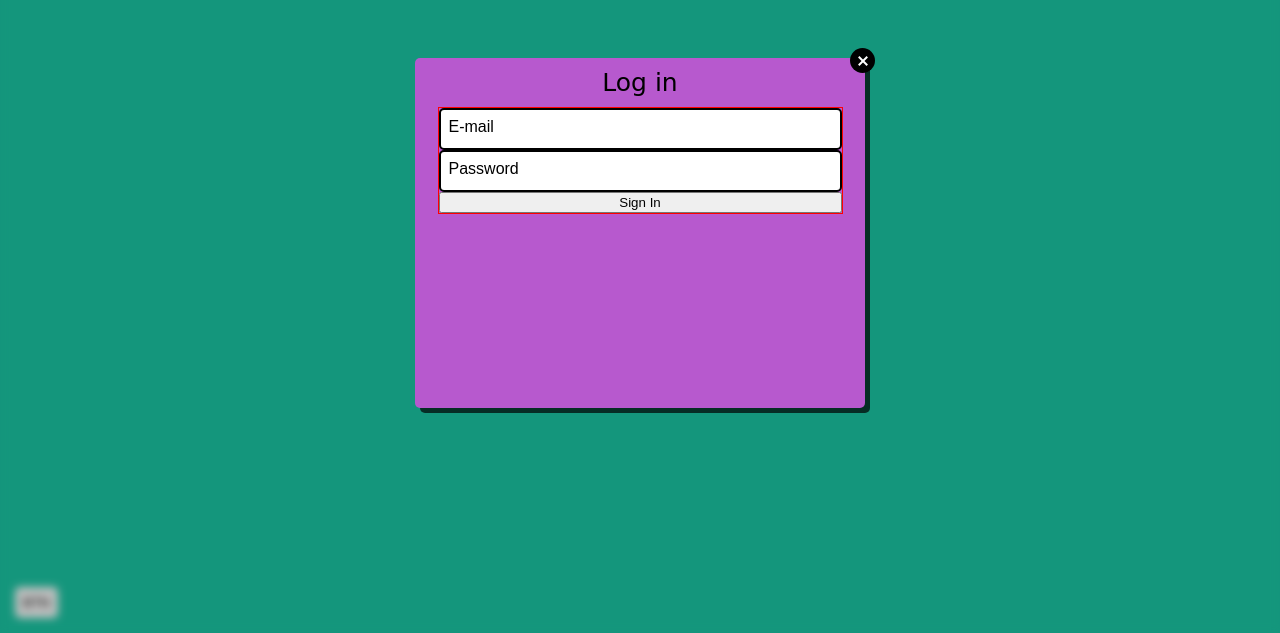
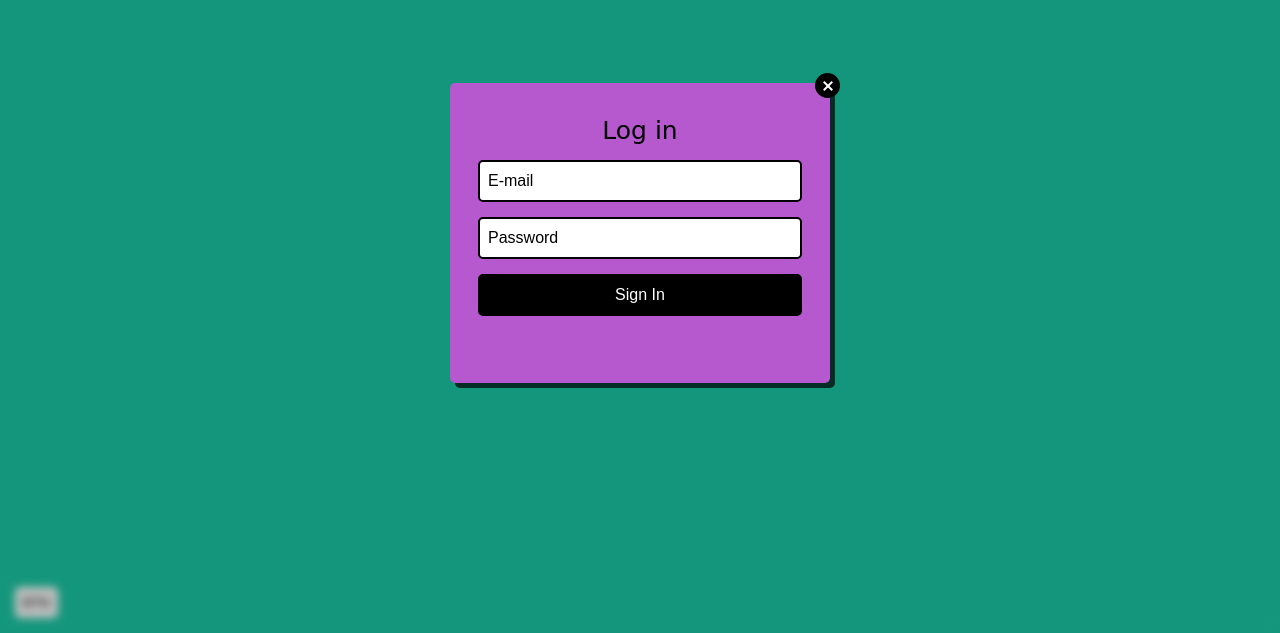
Before and after one commit to jesusrmz19/TodoListApp, a website built with Parcel: page index.html in a window 1280 px wide. Both pictures are taken after a click on the button "Login". Shown: the part 167-800 px from the top of the page. Built offline with nearby package versions, Linux system fonts and the light colour scheme; a web font is replaced by a local one.

Commit message:
Add more style to login modal & event listeners

```diff
--- a/index.html
+++ b/index.html
@@ -39,16 +39,16 @@
     <div class="login--window hidden">
       <p class="title">Log in</p>
       <button class="btn--remove closeLogin">X</button>
-      <form class="login--form" autocomplete="off">
-        <div class="login--input">
+      <form class="login login--form" autocomplete="off">
+        <div class="login--container">
           <label for="elogin" class="login--label">E-mail</label>
           <input id="elogin" type="email" class="login--input input" />
         </div>
-        <div class="login--input">
+        <div class="login--container">
           <label for="plogin" class="login--label">Password</label>
           <input id="plogin" type="password" class="login--input input" />
         </div>
-        <button type="submit">Sign In</button>
+        <button type="submit" class="login--submit input">Sign In</button>
       </form>
     </div>
     <main class="app--container" role="main">
--- a/src/js/views/loginView.js
+++ b/src/js/views/loginView.js
@@ -5,6 +5,7 @@ class LoginView {
     this._btnClose = document.querySelector('.closeLogin');
     this._overlay = document.querySelector('.overlay');
     this._window = document.querySelector('.login--window');
+    this._loginInputs = document.querySelectorAll('.login--input');
     // this._parentElement = document.querySelector('.lgmodal');
     this._addHandlerLogin();
   }
@@ -12,10 +13,18 @@ class LoginView {
     this._overlay.classList.toggle('hidden');
     this._window.classList.toggle('hidden');
   }
+  toggleFocus() {
+    console.log(e.target);
+  }
   _addHandlerLogin() {
     this._btnOpen.addEventListener('click', this.toggleOverlay.bind(this));
     this._btnClose.addEventListener('click', this.toggleOverlay.bind(this));
     this._overlay.addEventListener('click', this.toggleOverlay.bind(this));
+    this._loginInputs.forEach((input) =>
+      input.addEventListener('focus', function (e) {
+        // this.toggleFocus();
+      })
+    );
   }
 }
 
--- a/src/scss/_login.scss
+++ b/src/scss/_login.scss
@@ -41,10 +41,11 @@
 ////////////////////////////////
 // Login Modal
 .login--window {
+  padding: 18px 10px;
   position: absolute;
   z-index: 1010;
-  width: 450px;
-  height: 350px;
+  width: 380px;
+  height: 300px;
   top: 50%;
   left: 50%;
   transform: translate(-50%, -50%);
@@ -58,7 +59,7 @@
     margin: 0;
     padding: 0;
     text-align: center;
-    padding: 10px 0;
+    padding: 15px 0;
   }
   &.hidden {
     visibility: hidden;
@@ -78,24 +79,36 @@
 
 ////////////////////////////////
 // Login Form
-.login--form {
+.login {
   margin: 0 auto;
   width: 90%;
   display: flex;
   flex-direction: column;
   height: auto;
-  border: solid 1px red;
   font-family: $tasks-font;
-  .login--input {
+  &--container {
     position: relative;
-    .login--input {
-      width: 100%;
-      position: relative;
-    }
-    .login--label {
-      position: absolute;
-      z-index: 1011;
-      padding: 10px 10px;
+  }
+  &--input {
+    width: 100%;
+    position: relative;
+  }
+  &--label {
+    position: absolute;
+    z-index: 1011;
+    top: 50%;
+    transform: translateY(-50%);
+    left: 10px;
+    &.focused {
+      font-size: 0.75%;
     }
   }
+  &--submit {
+    color: white;
+    background-color: #000;
+    cursor: pointer;
+  }
+  *:not(:first-child):not(:last-child) {
+    margin: 15px 0;
+  }
 }
```
